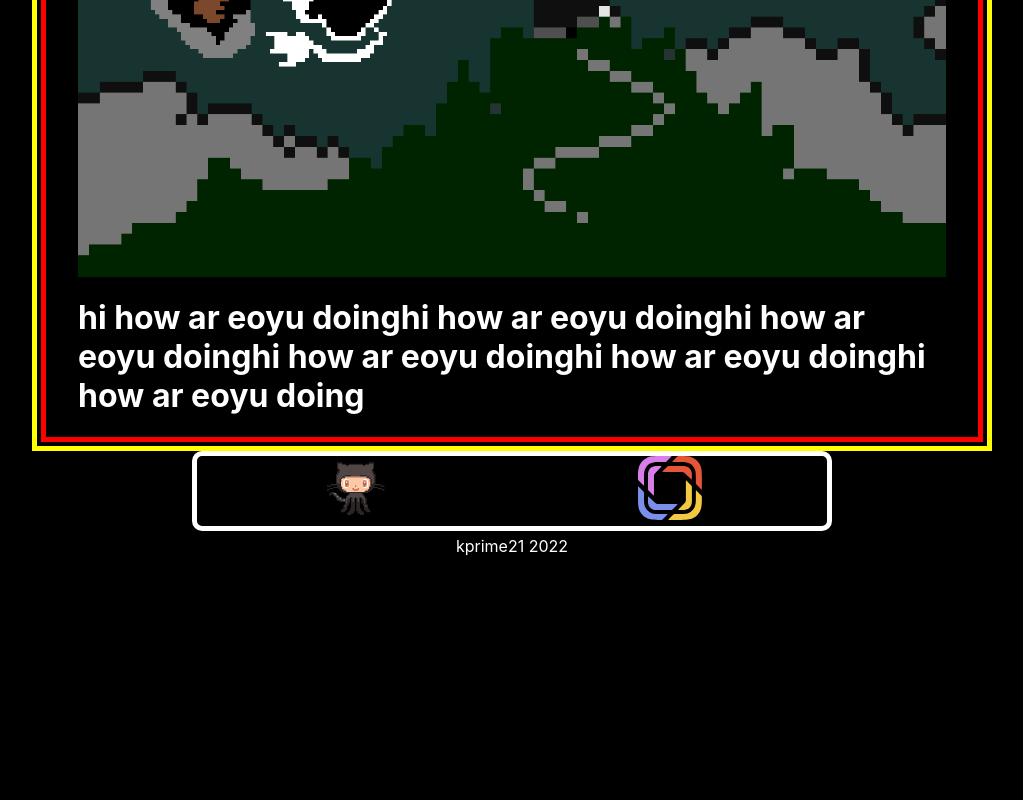
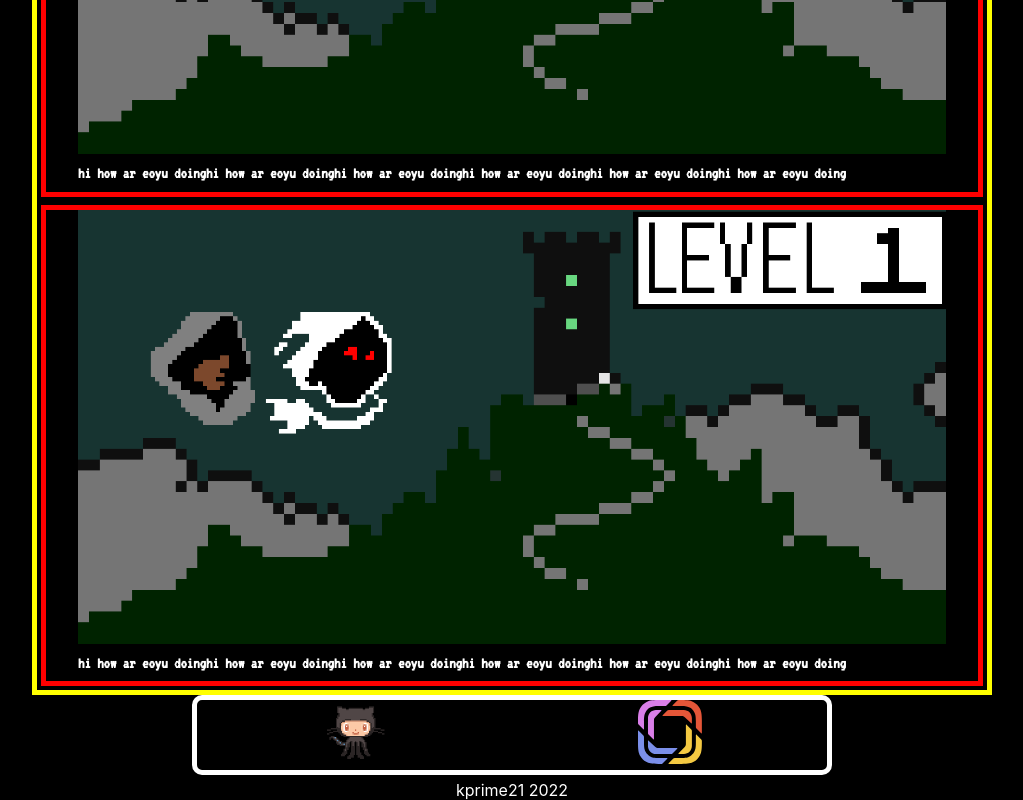
Before and after one commit to kprime21/kprime21-website, a Next.js app: page / in a window 1280 px wide. Shown: the part 879-1679 px from the top of the page, without its empty margins (128-1151 px from the left). Before the commit the page ends 1435 px from the top, so only its background shows below. Built offline with nearby package versions, Linux system fonts and the light colour scheme.

Commit message:
fixed font-size when re-stretching

```diff
--- a/components/navbar.js
+++ b/components/navbar.js
@@ -28,6 +28,10 @@ const TextBox = styled.div`
         font-weight: bold;
         padding: 0 2rem;
         cursor:pointer;
+
+        @media (max-width:640px){
+            padding:0 1rem;
+    }
     }
 `;
 const ImageHolder = styled.div`
--- a/components/projects.js
+++ b/components/projects.js
@@ -20,7 +20,7 @@ const ProjectList = styled.div`
 const ProjectCard = styled.div`
 
 border: 5px red solid;
-width:48%;
+width:50%;
 position:relative;
 margin: 1rem 0 2rem 0;
 margin-top:2em;
@@ -30,6 +30,9 @@ padding: 0 2rem;
 
 h1{
     color:white;
+    font-family: 'VT323', monospace;
+    font-size: 22px;
+    font-weight: bold;
 }
 
 
@@ -37,6 +40,10 @@ h1{
 
   width: 100%;
   margin: 0.25rem;
+  h1{
+      font-size:16px;
+  }
+
 
 }
 
@@ -44,12 +51,17 @@ h1{
 
   margin: 0.25rem 0;
 
+  h1{
+      font-size:14px;
+  }
+
 }
 
 `;
 
 
 const ProjectImageHolder = styled.div`
+
 
 
 >span {
@@ -86,6 +98,15 @@ const Projects = () => {
             hi how ar eoyu doinghi how ar eoyu doinghi how ar eoyu doinghi how ar eoyu doinghi how ar eoyu doinghi how ar eoyu doing
             </h1>
             </ProjectCard>
+            <ProjectCard>
+            <ProjectImageHolder>
+                <Image className='image' src={Game} layout='fill'/>
+            </ProjectImageHolder>
+            <h1>
+            hi how ar eoyu doinghi how ar eoyu doinghi how ar eoyu doinghi how ar eoyu doinghi how ar eoyu doinghi how ar eoyu doing
+            </h1>
+            </ProjectCard>
+
 
 
 
```
